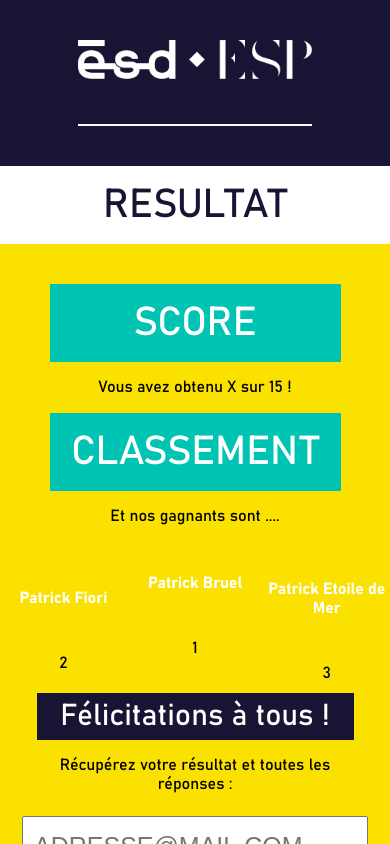
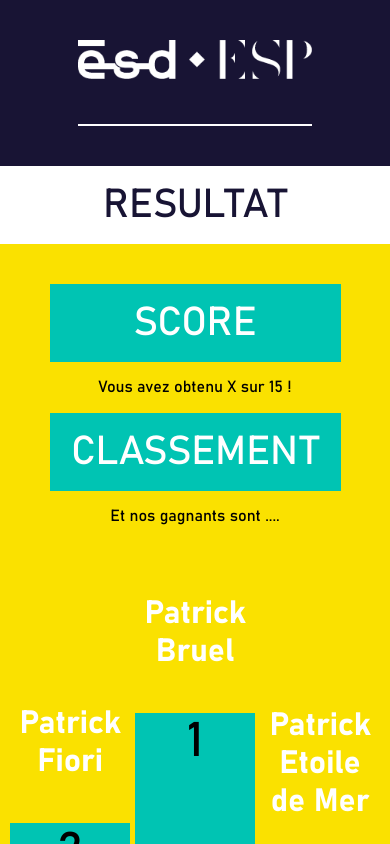
Before and after one commit to RiusmaX/esd-quiz, a React (Create React App) app in the folder frontend/: page /result in a window 390 px wide. Shown: the top 844 px of the page. Built offline with nearby package versions, Linux system fonts and the light colour scheme.

Commit message:
Victor-Update-Podium

```diff
--- a/frontend/src/styles/PodiumStyle.css
+++ b/frontend/src/styles/PodiumStyle.css
@@ -8,11 +8,12 @@
   }
 
   div.card {
-    width: 150px;
+    width: 30vh;
   }
 
   div.card h4{
     color: var(--white);
+    font-size: 2em;
     }
 
     div.col{
@@ -20,19 +21,31 @@
     }
     div.col1{
       background:var(--secondary);
-      height: 35px;
+      height: 140px;
     }
     div.col2{
       background:var(--secondary);
-      height: 50px;
+      height: 250px;
 
     }
     div.col3{
       background:var(--secondary);
-      height: 25px;
+      height: 100px;
 
     }
-    div.row p {
+    div.podium p {
       margin: 0;
-      font-size: 1.3em;
+      font-size: 3em;
     }
+
+    @media only screen and (max-width: 600px) {
+      div.col {
+        background:var(--primary);
+      }
+      div.podium {
+        padding-inline: 10px;
+      }
+    div.podium p{
+      font-size: 1,5em;
+    }
+    }
```
